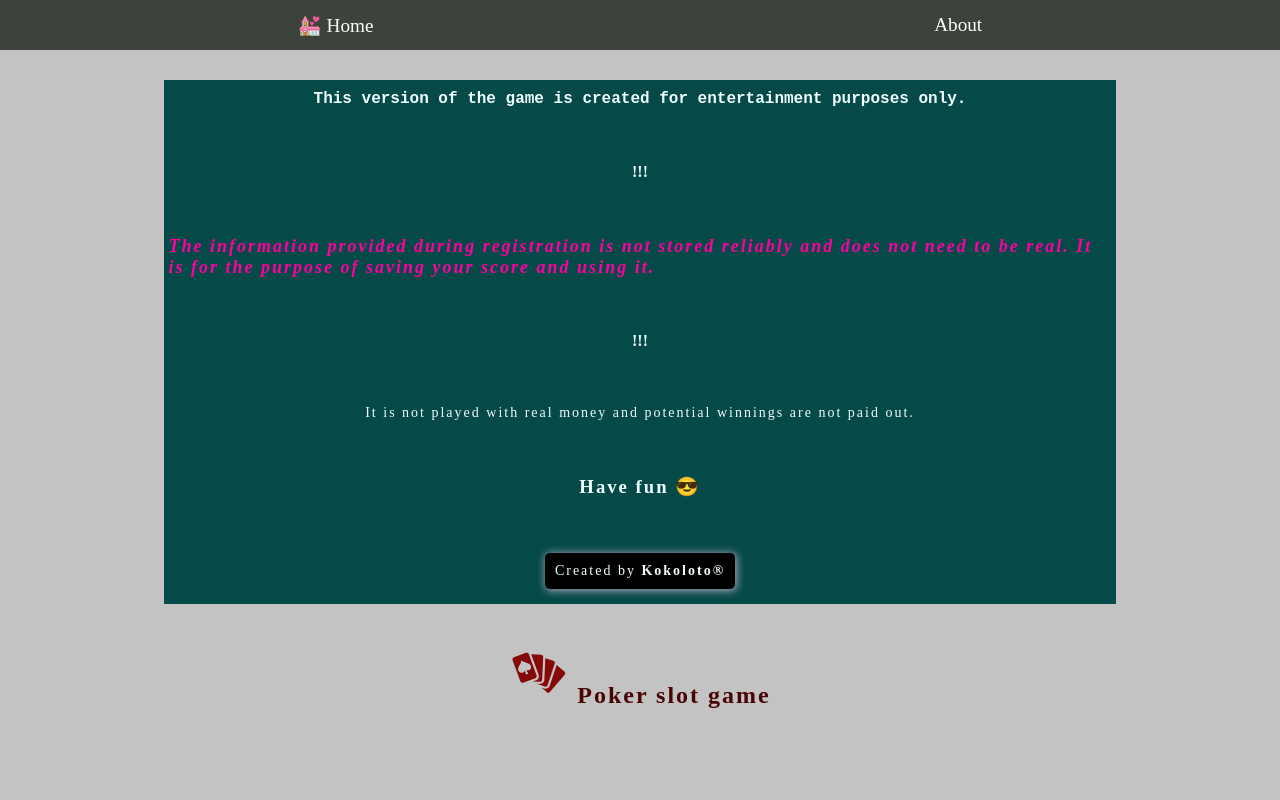
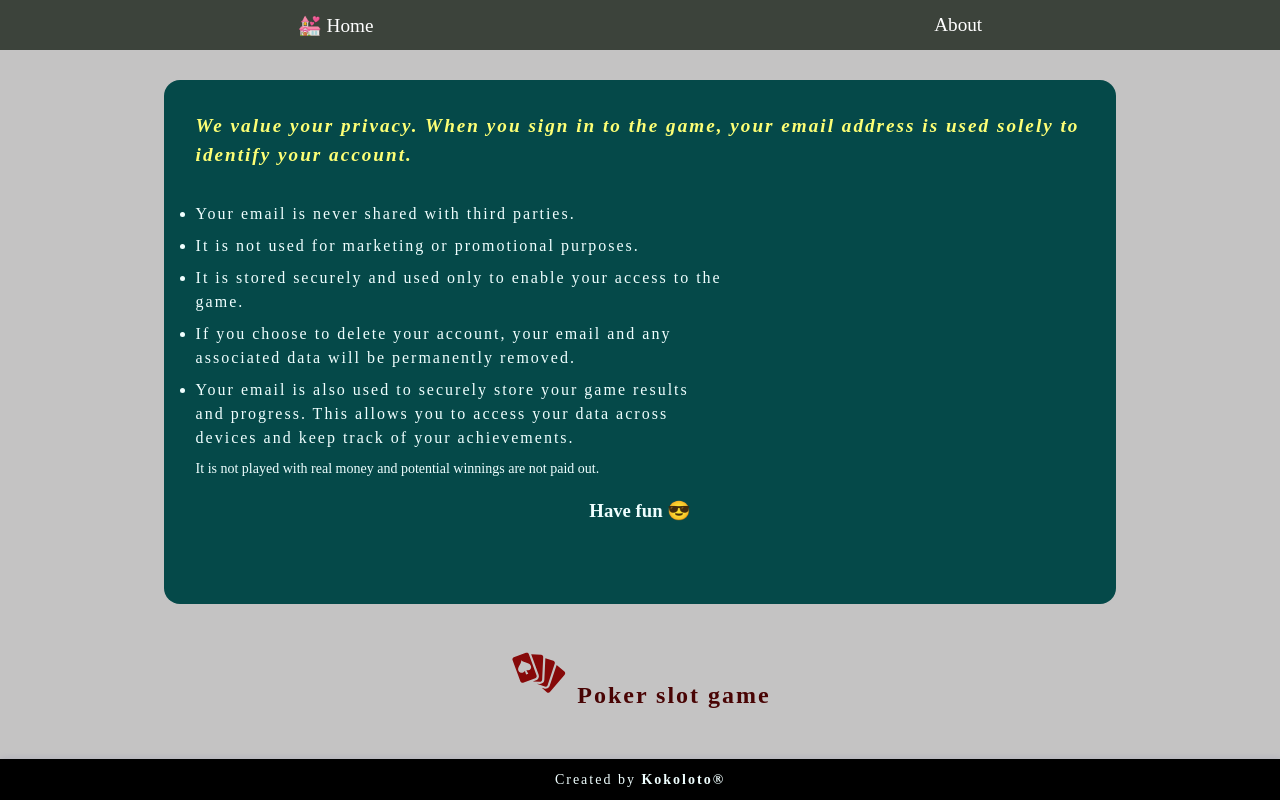
Before and after one commit to kokolotoo/semple-hold-em, a React (Vite) app: page /about in a window 1280 px wide. Built offline with nearby package versions, Linux system fonts and the light colour scheme; a web font is replaced by a local one.

Commit message:
about page

```diff
--- a/src/Components/Home/About.jsx
+++ b/src/Components/Home/About.jsx
@@ -4,14 +4,18 @@ import './home.css'
 const About = () => {
   return (
     <main className='about-info'>
-      <h4>
-        This version of the game is created for entertainment purposes only.
-      </h4>
-      <b>!!!</b>
+
       <b className='important-message'>
-        The information provided during registration is not stored reliably and does not need to be real. It is for the purpose of saving your score and using it.
+        We value your privacy. When you sign in to the game, your email address is used solely to identify your account.
       </b>
-      <b>!!!</b>
+      <ul>
+        <li> Your email is never shared with third parties.</li>
+        <li> It is not used for marketing or promotional purposes.</li>
+        <li> It is stored securely and used only to enable your access to the game.</li>
+        <li> If you choose to delete your account, your email and any associated data will be permanently removed.</li>
+        <li> Your email is also used to securely store your game results and progress. This allows you to access your data across devices and keep track of your achievements.</li>
+      </ul>
+
       <p>
         It is not played with real money and potential winnings are not paid out.
       </p>
--- a/src/Components/Home/home.css
+++ b/src/Components/Home/home.css
@@ -3,38 +3,47 @@
     color: azure;
     width: 100%;
     height: 100%;
-    display: flex;
-    flex-direction: column;
-    justify-content: space-between;
-    align-items: center;
+    padding: 1em;
     background-color: rgb(5, 73, 73);
-    padding: 5px;
+    padding: 2em;
+    border-radius: 1em;
+    overflow: auto;
+    line-height: 1.5;
+}
+ .about-info h3{
+    text-align: center;
+    margin-top: 1em;
+ }
+
+.about-info ul{
+    letter-spacing: 2px;
+    max-width: 66ch;
+    margin-top: 2em;
 }
 
-.about-info h4 {
-    font-family: 'Courier New', Courier, monospace;
-    margin-top: 5px;
-}
-
-.about-info p,
-h3 {
-    letter-spacing: 2px;
+.about-info li {
+    margin-bottom: 0.5em;
 }
 
 .about-info footer {
     letter-spacing: 2px;
     background-color: black;
-    border-radius: 5px;
-    box-shadow: 1px 1px 8px 1px rgb(162, 162, 180);
+    box-shadow: 1px 1px 8px 1px rgb(172, 172, 185);
     padding: 10px;
-    margin-bottom: 10px;
+    text-align: center;
+    position: fixed;
+    bottom: 0;
+    left: 0;
+    right: 0;
 }
 
 .important-message {
-    color: #ff009d;
+    color: #fdff75;
     font-style: italic;
     letter-spacing: 2px;
-    font-size: large;
+    font-size: 1.2em;
+    max-width: 66ch;
+
 }
 
 /*   END  ABOUT PAGE     */
@@ -74,7 +83,7 @@ h3 {
     font-size: calc(10px, 4vw, 35px);
 }
 
-.button-section b{
+.button-section b {
     color: rgb(201, 0, 0);
 }
 
--- a/src/Components/Navbar/NavBar.jsx
+++ b/src/Components/Navbar/NavBar.jsx
@@ -6,7 +6,7 @@ import { useEffect, useState, useContext } from "react";
 import DataContext from '../../Context/DataContext';
 import { CgProfile } from "react-icons/cg";
 import { auth, db } from '../../Hooks/firebase-config';
-import { signOut } from 'firebase/auth';
+import { signOut, getAuth } from 'firebase/auth';
 import { doc, setDoc } from 'firebase/firestore'
 import useLoadGame from '../../Hooks/useLoadGame';
 
@@ -23,6 +23,7 @@ export default function Navbar() {
     const audio2 = new Audio(audioFile2);
     const [messageApi, contextHolder] = message.useMessage();
     const { loadedMoney } = useLoadGame();
+
 
     const toggleMenu = () => {
         setMenuOpen(!menuOpen);
```
